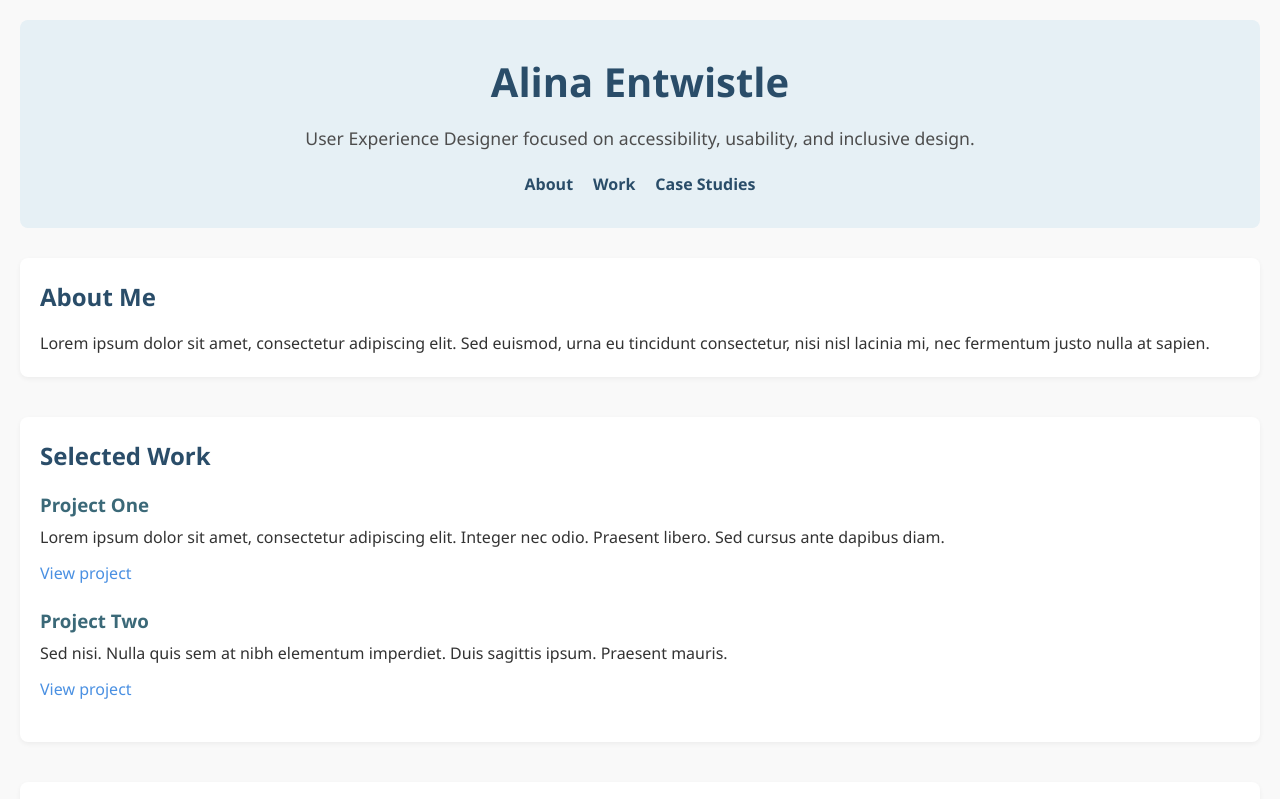
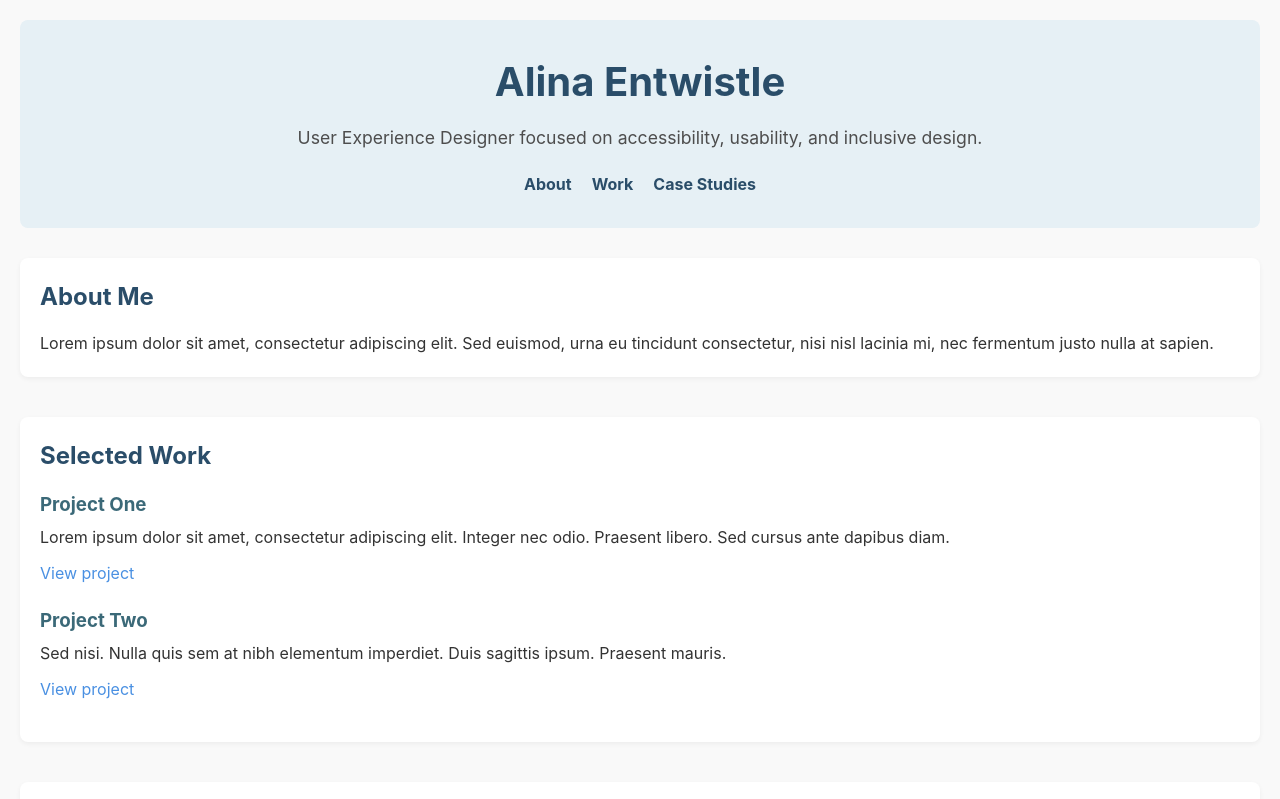
Before and after one commit to AlinaEnt/alina-portfolio, a plain HTML site: page Index.html in a window 1280 px wide. Shown: the top 799 px of the page. Drawn offline with Linux system fonts and the light colour scheme.

Commit message:
Add files via upload

```diff
--- a/css/styles.css
+++ b/css/styles.css
@@ -3,11 +3,13 @@
     margin: 0;
     padding: 0;
     box-sizing: border-box;
+
 }
 
 /* Tipografía general */
 body {
-    font-family: 'Segoe UI', Tahoma, Geneva, Verdana, sans-serif;
+
+    font-family: 'Inter', sans-serif;
     line-height: 1.6;
     background-color: #f9f9f9;
     color: #333;
@@ -89,7 +91,7 @@ article a:hover {
     text-decoration: underline;
 }
 
-/* Pie de página */
+/* Footer */
 footer {
     text-align: center;
     padding: 20px;
```
